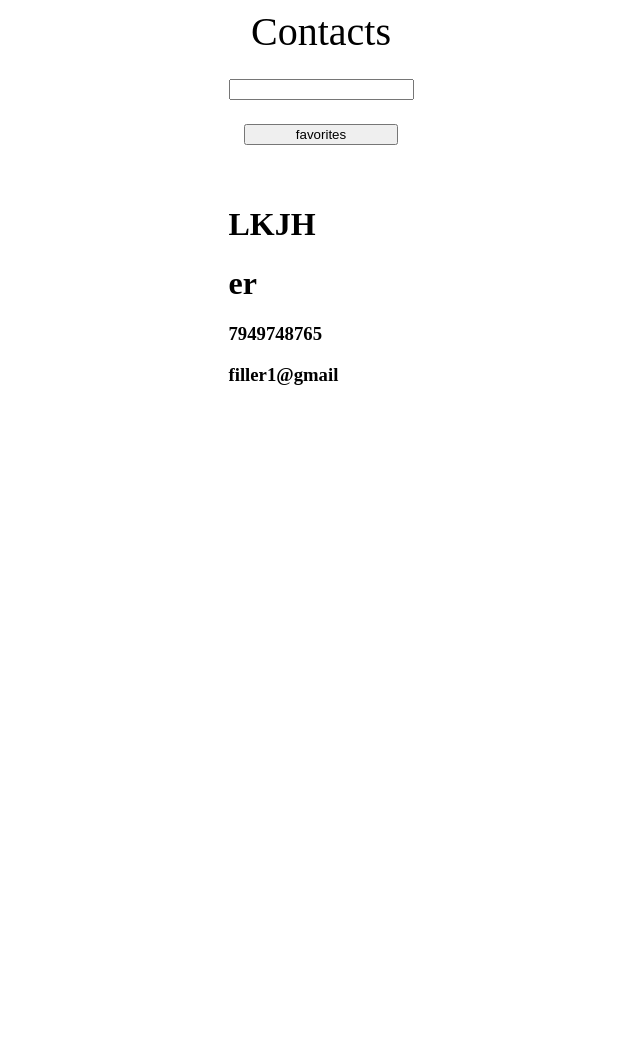
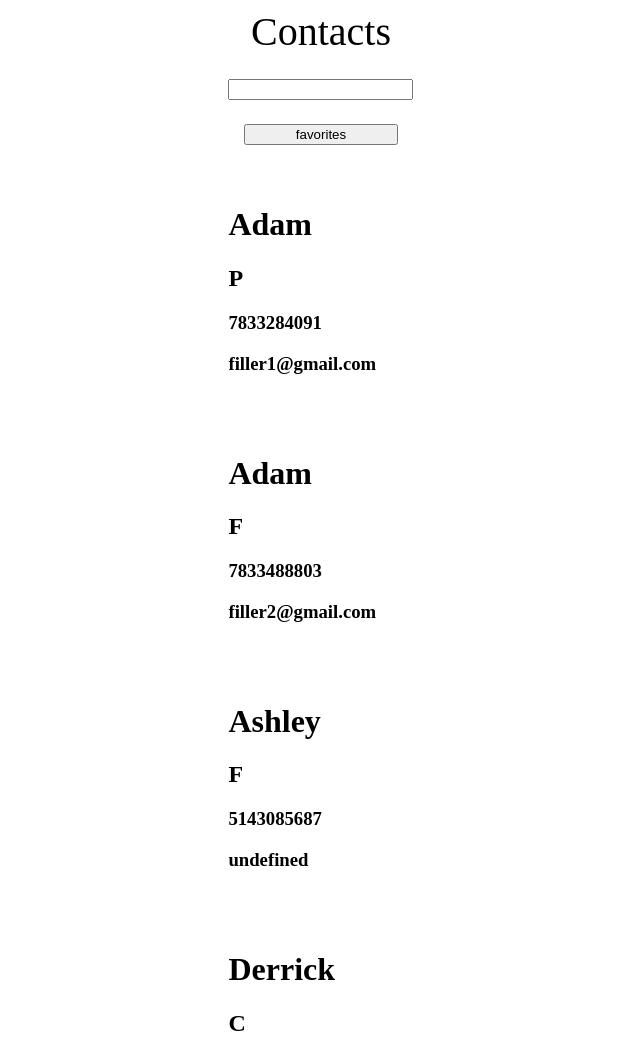
Before and after one commit to Seankeane1/Project, a website: page index.html in a window 1280 px wide. Shown: the top 1040 px of the page, without its empty margins (319-959 px from the left). Before the commit the page ends 800 px from the top, so only its background shows below. Drawn offline with Linux system fonts and the light colour scheme.

Commit message:
added display
problems with the filter function - maybe switch to if statement/ convert event listener function to named function

```diff
--- a/index.html
+++ b/index.html
@@ -18,22 +18,7 @@
     <button class="favorite-btn">favorites</button>
     </div>
 
-    <div class="container">
-
- <div class="contact-info">
-
-<div class="name-full">
-    <h1 id="name">LKJH</h1>
-    <h1 id="last-name">er</h1>
-</div>
-    <div class="favorite"></div>
-    <div class="info">
-        <h3 class="phone-num">7949748765</h3>
-        <h3 class="email">filler1@gmail</h3>
-    </div>
-</div>
-
-    </div>
+    <div class="container"></div>
 
     <script src="main.js"></script>
 </body>
--- a/main.js
+++ b/main.js
@@ -1,7 +1,7 @@
 const DOMSelectors = {
     searchBar: document.querySelector(".search-bar"),
     favBtn: document.querySelector(".favorite-btn"),
-    container: document.querySelectorAll(".container")
+    container: document.querySelector(".container")
 };
 
 let contacts = [];
@@ -11,45 +11,42 @@ DOMSelectors.searchBar.addEventListener('keyup', function(e){
 
 const searchValue = e.target.value.toLowerCase(); // lowercase makes it easier to filter without being specific
 const filteredResults = contacts.filter((contact) => {
-    contact.name.toLowerCase().includes(searchValue) ||
-    contact.email.toLowerCase().includes(searchValue)
+    return (
+    contact.name.toLowerCase().includes(searchValue) //||
+    //contact.email.toLowerCase().includes(searchValue)
+    );
 });
 displayContacts(filteredResults);
 });
 
 // need to access JSON data
 
-const searchContacts = async searchText => {
+const loadContacts = async () => {
     const response = await fetch('../data/contacts.json');
     contacts = await response.json();
+    displayContacts(contacts)
 
-    console.log(Array.isArray(contacts));
-    console.log(contacts[0].name);
-
-    if(searchText.length === 0) {
-        matches = [];
+    //console.log(Array.isArray(contacts));
+    //console.log(contacts[1].name);
     };
 
-   for (let i = 0; i < contacts.length, i++;) {
-    let displayContacts = `<div class="contact-info">
-                <h1 id="name">${contacts[i].name}</h1>
-                <h2 id="last-name">${contacts[i].name}</h2>
-                <div class="favorite"></div>
-                <div class="info">
-                    <h3 class="phone-num">7949748765</h3>
-                    <h3 class="email">filler1@gmail</h3>
-                </div>`;
+    const displayContacts = () => contacts.forEach(contact => {
+        let outputHtml = `<div class="contact-info">
+                    <h1 id="name">${contact.name}</h1>
+                    <h2 id="last-name">${contact.lastName}</h2>
+                    <div class="favorite"></div>
+                    <div class="info">
+                        <h3 class="phone-num">${contact.phoneNum}</h3>
+                        <h3 class="email">${contact.email}</h3>
+                    </div>`;
 
-DOMSelectors.container.innerHTML += displayContacts
-   };
-
-
-    };
+    DOMSelectors.container.innerHTML += outputHtml
+       });
 
 
 // need a function to display everything
 
-/*  if (searchText.length === 0) {
+ /* if (searchValue.length === 0) {
         const displayContacts = (contacts) => {
             const outputHtml = contacts.map((contact) => {
                 return `<div class="contact-info">
@@ -67,7 +64,7 @@ DOMSelectors.container.innerHTML += displayContacts
     };  */
 
 
-searchContacts();
+loadContacts();
 
 
 // need a function to distinguish favorites
@@ -76,8 +73,6 @@ DOMSelectors.favBtn.addEventListener('click', () => {
     console.log('linked');
 });
 
-searchText();
-
 // POSSIBLE* Toggle favorite function
 
 
```
